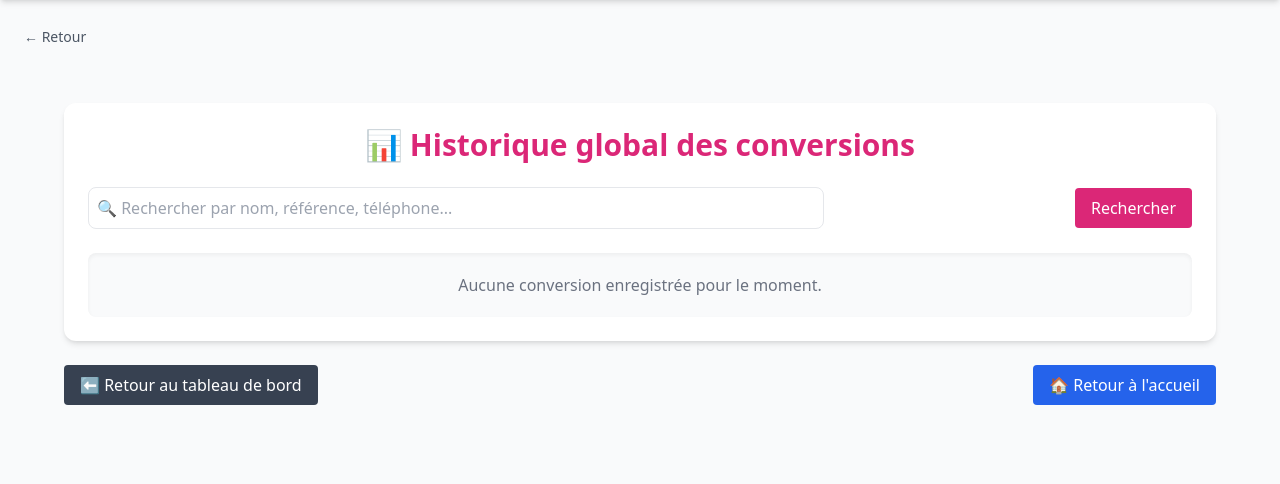
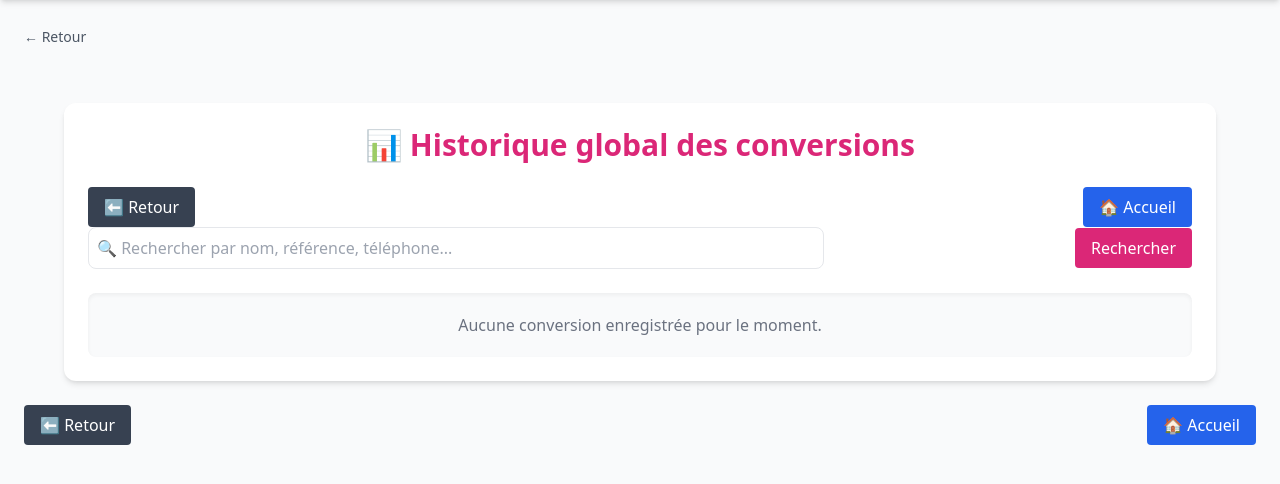
Before and after one commit to AfricaChange/AfricaChange, a Flask app: page /admin/historique-envois in a window 1280 px wide. Shown: the part 64-548 px from the top of the page. Run offline with Flask 3, Linux system fonts and the light colour scheme; data that the repository does not hold is empty; some libraries are stand-ins or nearby versions.

Commit message:
modifs backbuttom

```diff
--- a/templates/admin_historique.html
+++ b/templates/admin_historique.html
@@ -3,6 +3,21 @@
 
 <div class="max-w-6xl mx-auto mt-10 bg-white p-6 rounded-xl shadow-md">
   <h2 class="text-3xl font-bold text-pink-600 text-center mb-6">📊 Historique global des conversions</h2>
+
+  <!-- 🔙 Boutons de navigation -->
+  <div class="flex justify-between mt-6">
+
+    <a href="{{ url_for('admin.dashboard') }}"
+       class="bg-gray-700 text-white px-4 py-2 rounded hover:bg-gray-800 transition">
+       ⬅ Retour
+    </a>
+
+    <a href="{{ url_for('main.accueil') }}"
+       class="bg-blue-600 text-white px-4 py-2 rounded hover:bg-blue-700 transition">
+       🏠 Accueil
+    </a>
+
+  </div>
 
   <form method="get" action="{{ url_for('admin.historique_envois') }}" class="flex flex-col md:flex-row items-center justify-between mb-6 gap-3">
     <input
@@ -65,16 +80,19 @@
 </div>
 
 <!-- 🔙 Boutons de navigation -->
-<div class="max-w-6xl mx-auto mt-6 flex justify-between">
+<div class="flex justify-between mt-6">
+
     <a href="{{ url_for('admin.dashboard') }}"
        class="bg-gray-700 text-white px-4 py-2 rounded hover:bg-gray-800 transition">
-     ⬅ Retour au tableau de bord
+       ⬅ Retour
     </a>
 
     <a href="{{ url_for('main.accueil') }}"
        class="bg-blue-600 text-white px-4 py-2 rounded hover:bg-blue-700 transition">
-     🏠 Retour à l'accueil
+       🏠 Accueil
     </a>
+
   </div>
 
+
 {% endblock %}
--- a/templates/historique.html
+++ b/templates/historique.html
@@ -1,4 +1,5 @@
 {% extends "base.html" %}
+{% block back_button %}
 <a href="..." class="inline-flex items-center text-sm text-gray-600 hover:text-blue-700 mb-4">
   ← Retour
 </a>
```
Also changed, not shown: templates/admin_comptes.html (+20 -0 lines), templates/admin_rates.html (+17 -0 lines). Lines whose indentation alone changed are shown as unchanged.
